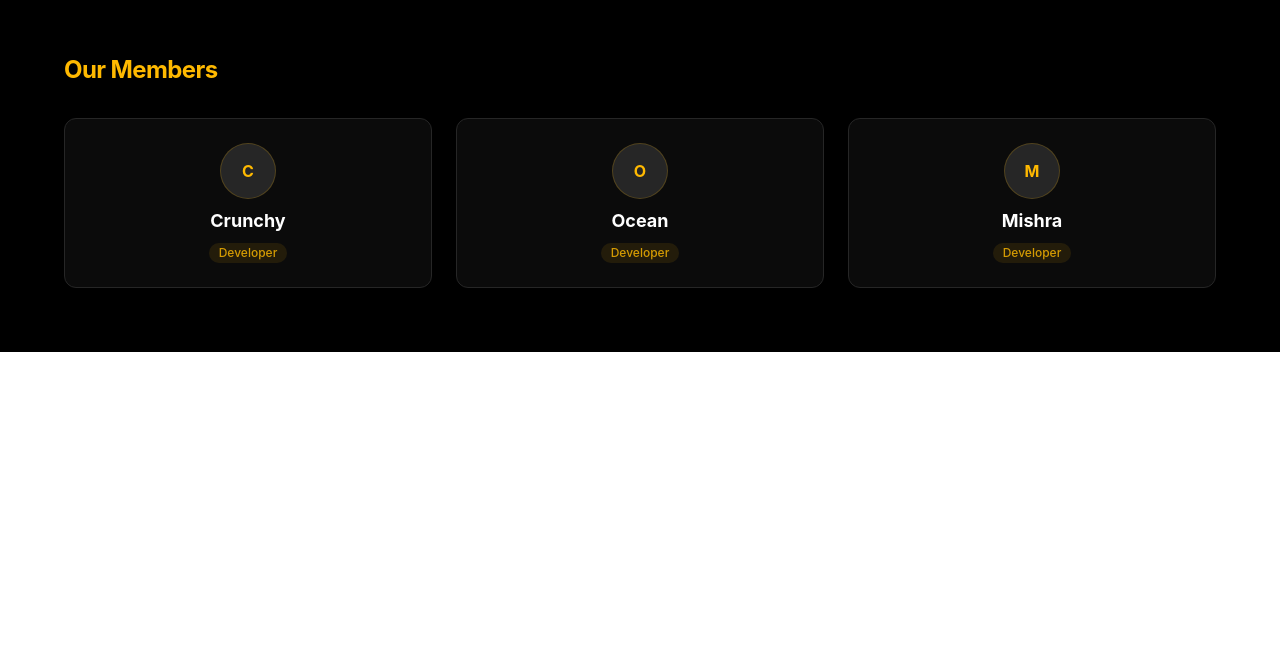
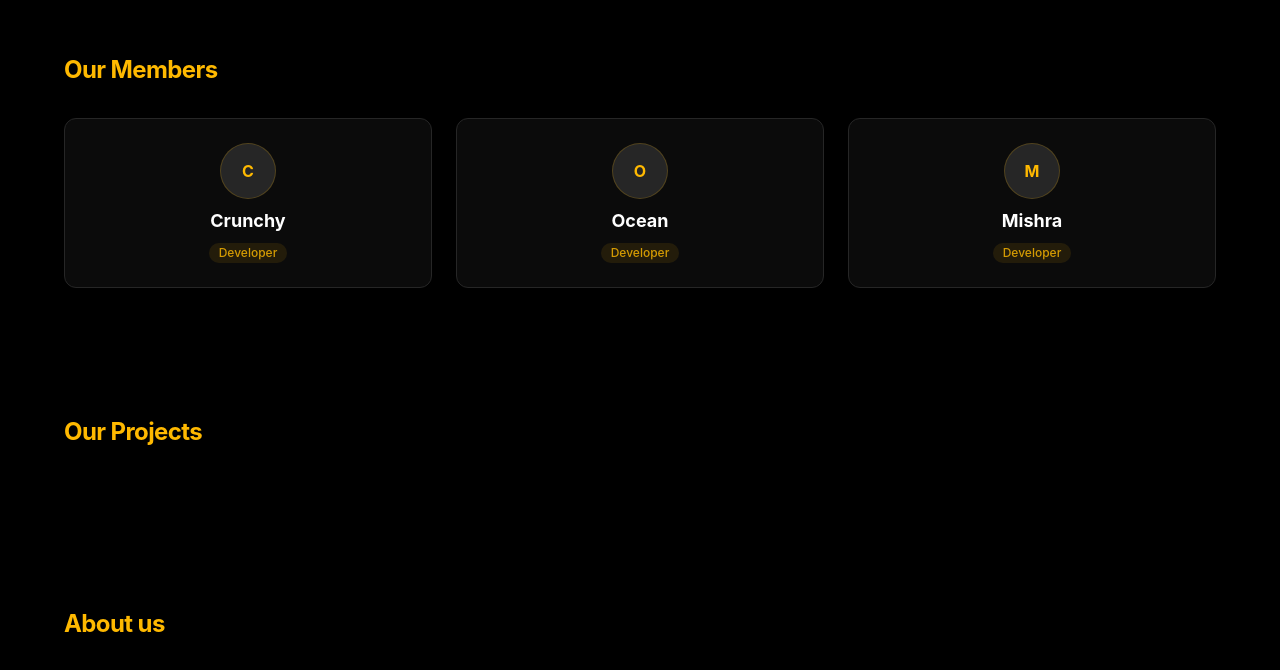
Before and after one commit to LuminousApple/app, a SvelteKit app: page / in a window 1280 px wide. Shown: the part 684-1354 px from the top of the page. Before the commit the page ends 1036 px from the top, so only its background shows below. Built offline with nearby package versions, Linux system fonts and the light colour scheme.

Commit message:
feat: add sections

```diff
--- a/src/routes/+page.svelte
+++ b/src/routes/+page.svelte
@@ -85,3 +85,15 @@
 		</div>
 	</div>
 </section>
+
+<section class="bg-black px-6 py-16 font-sans md:px-12">
+	<div class="mx-auto max-w-6xl">
+		<h2 class="mb-8 text-2xl font-bold tracking-tight text-amber-400">Our Projects</h2>
+	</div>
+</section>
+
+<section class="bg-black px-6 py-16 font-sans md:px-12" id="about">
+	<div class="mx-auto max-w-6xl">
+		<h2 class="mb-8 text-2xl font-bold tracking-tight text-amber-400">About us</h2>
+	</div>
+</section>
```
